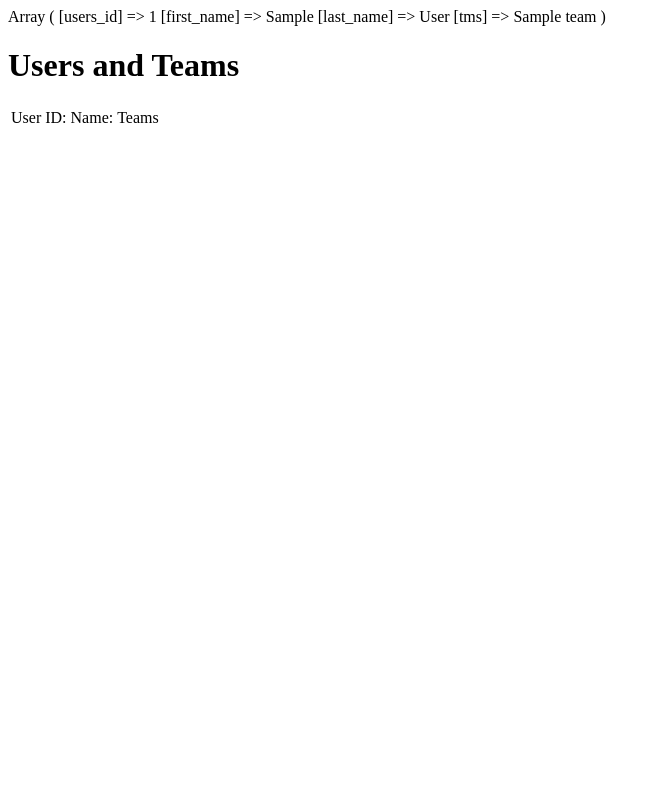
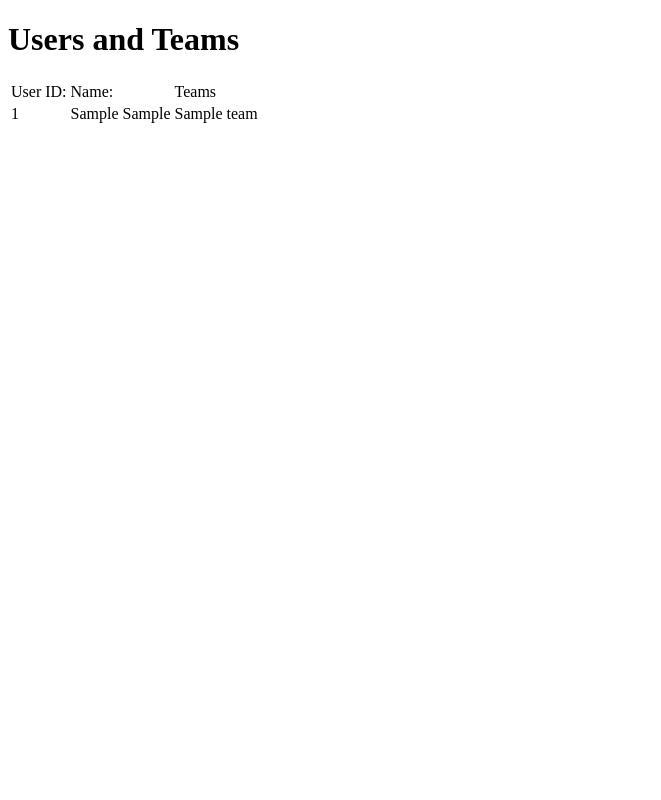
Before and after one commit to hrant-sardaryan/user_teams, a PHP site: page / in a window 1280 px wide. Shown: the whole page, without its empty margins (0-661 px from the left). Run offline with PHP 8.4, Linux system fonts and the light colour scheme; tables that the repository leaves empty or names only in its code hold one stand-in row (values such as "Sample post").

Commit message:
Table loop

```diff
--- a/index.php
+++ b/index.php
@@ -17,16 +17,12 @@ if (!$db_selected) {
     die('Can\'t use foo : '.mysql_error());
 }
 
-$sql = 'SELECT u.users_id, u.first_name, u.last_name, GROUP_CONCAT(t.name SEPARATOR ",") AS tms
+$sql = 'SELECT u.id, u.first_name, u.last_name, GROUP_CONCAT(t.name SEPARATOR ",") AS tms
 FROM users u
-inner join teams_users tu on tu.user_id=u.users_id
-inner join teams t on t.teams_id=tu.team_id
-GROUP BY u.users_id';
+inner join teams_users tu on tu.user_id=u.id
+inner join teams t on t.id=tu.team_id
+GROUP BY u.id';
 $users = mysqli_query($conn, $sql);
-while ($row = mysqli_fetch_assoc($users)) {
-  print_r($row);
-
-}
 ?>
 <!DOCTYPE html>
 <html>
@@ -45,7 +41,12 @@ while ($row = mysqli_fetch_assoc($users)) {
         </tr>
       </thead>
       <tbody>
-
+        <?php
+while ($row = mysqli_fetch_assoc($users)) {
+    echo '<tr><td>'.$row['id'].'</td>';
+    echo '<td>'.$row['first_name'].' '.$row['first_name'].'</td>';
+    echo '<td>'.$row['tms'].'</td></tr>';
+} ?>
       </tbody>
     </table>
 
```
